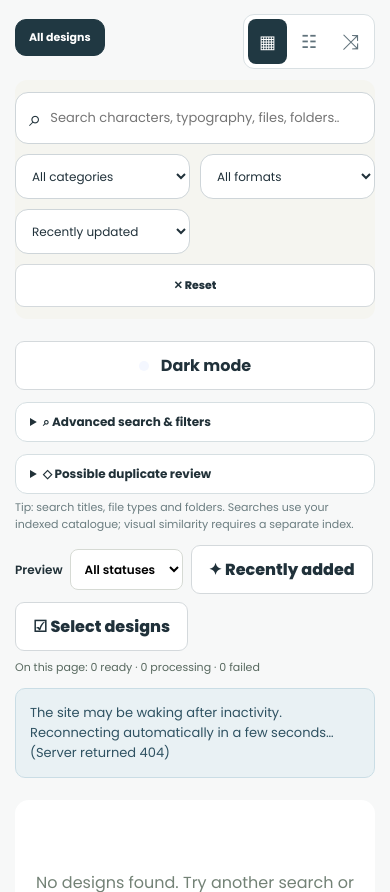
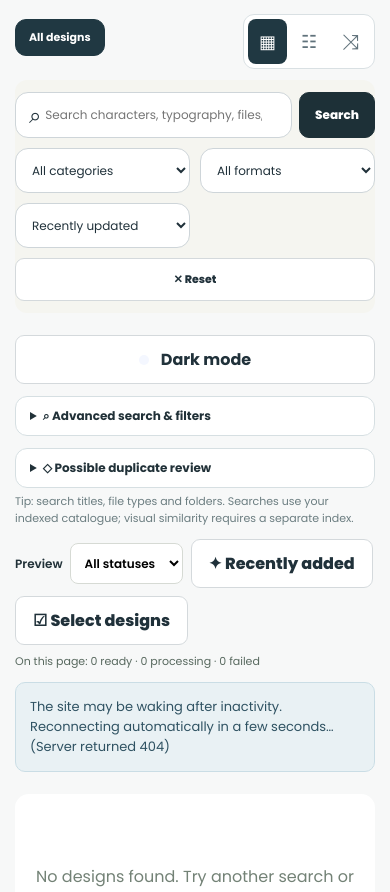
Before and after one commit to fahadhossainfrg-create/WearDHK, a website: page public/index.html in a window 390 px wide. Shown: the part 1617-2509 px from the top of the page. Drawn offline with Linux system fonts and the light colour scheme; no server answers.

Commit message:
Load responsive search button on WearDHK gallery

```diff
--- a/public/index.html
+++ b/public/index.html
@@ -4,7 +4,7 @@ html[data-theme="dark"] .stats .stat *,html[data-theme="dark"] .download-leaders
 html[data-theme="dark"] .stats .stat small,html[data-theme="dark"] .stats .stat span,html[data-theme="dark"] .download-leaders p{color:#bed1dd!important;opacity:1!important}
 html[data-theme="dark"] .search,html[data-theme="dark"] .search input{background:#243846!important;color:#eff6fa!important;border-color:#4d6875!important}
 html[data-theme="dark"] #wd-theme-toggle{color:#fff!important;background:#263e4b!important}
-</style></head><body>
+</style><link rel="stylesheet" href="/search-button.css?v=20261101"></head><body>
 <div class="shell"><aside class="sidebar"><a class="brand" href="/"><img class="brand-logo" src="/logo.svg?v=navy-20261027" alt="WearDHK logo"><span><strong>WEAR<span class="accent">DHK</span></strong><small>DESIGN LIBRARY</small></span></a>
 <div class="side-label">COLLECTIONS</div><nav id="sources" class="source-list"><button class="source selected" data-source="All">◫ <span>All collections</span></button></nav>
 <div class="side-label">QUICK LINKS</div><nav class="source-list"><a class="source" target="_blank" rel="noopener" href="https://drive.google.com/drive/folders/128JL_dyiO2xFXaRKh4zj8al5w2Y6XoNP">↗ Main Drive</a><a class="source" target="_blank" rel="noopener" href="https://drive.google.com/drive/folders/1QImLRpunvmjkhHc8_CqewTw7u6lqvoLb">↗ Organised Drive</a><a class="source" target="_blank" rel="noopener" href="https://drive.google.com/drive/folders/1MPdvOZSFs0uUwS3qYOzY9m5-_61DloDW">↗ New Designs Drive</a><a class="source" target="_blank" rel="noopener" href="https://drive.google.com/drive/folders/1SpCQMhm_iu7kYEWG81xIbjJbh2FABdoc">↗ Plain Chapter Drive</a></nav>
@@ -18,4 +18,4 @@ html[data-theme="dark"] #wd-theme-toggle{color:#fff!important;background:#263e4b
 <dialog id="preview"><button class="close" id="close" aria-label="Close preview">×</button><div class="modal-image" id="modalImage"></div><div class="modal-info"><div class="eyebrow" id="modalSource"></div><h2 id="modalTitle"></h2><p id="modalPath"></p><div id="modalMetadata" class="metadata-grid"></div><p id="modalDuplicateNote" class="duplicate-note" hidden></p><p id="modalDownloads" class="download-label" aria-live="polite">↓ 0 tracked downloads</p><div class="modal-actions"><a target="_blank" rel="noopener" class="primary" id="openDrive">↗ Open in Google Drive</a><a id="downloadDesign" class="secondary" href="#" download>↓ Download original</a><button id="modalFavorite" class="secondary">♡ Save favourite</button><button id="addToBoard" class="secondary">＋ Add to board</button><button id="copyLink" class="secondary">⧉ Copy WearDHK link</button><button id="modalPrev" class="secondary" title="Previous design">←</button><button id="modalNext" class="secondary" title="Next design">→</button></div></div></dialog>
 <dialog id="healthDialog" class="health-dialog"><button class="close" id="healthClose" aria-label="Close system status">×</button><div class="health-head"><div><div class="eyebrow">SYSTEM HEALTH</div><h2>Drive and preview status</h2><p>Live diagnostics refresh every 10 seconds while this panel is open.</p></div><span id="healthOverall" class="health-pill">Checking…</span></div><div id="healthGrid" class="health-grid" aria-live="polite"></div><div class="health-errors"><strong>Recent sync messages</strong><p id="healthErrors">No errors reported.</p></div><div class="modal-actions"><button id="healthRefresh" class="primary">↻ Refresh status</button><button id="healthSync" class="secondary">↻ Start Drive sync</button></div></dialog>
 <dialog id="boardsDialog" class="tool-dialog"><button class="close" id="boardsClose" aria-label="Close boards">×</button><div class="health-head"><div><div class="eyebrow">DESIGN BOARDS</div><h2>Group saved artwork</h2><p>Boards are saved in this browser and never create copies in Google Drive.</p></div></div><form id="boardForm" class="board-form"><input id="boardName" maxlength="40" placeholder="New board name" aria-label="New board name"><button class="primary" type="submit">＋ Create board</button></form><div id="boardsList" class="boards-list"></div></dialog>
-<dialog id="analyticsDialog" class="tool-dialog"><button class="close" id="analyticsClose" aria-label="Close analytics">×</button><div class="health-head"><div><div class="eyebrow">DOWNLOAD ANALYTICS</div><h2>Artwork activity</h2><p>Counts include original downloads and WearDHK clicks that open Google Drive.</p></div></div><div id="analyticsSummary" class="health-grid"></div><div id="analyticsChart" class="analytics-chart"></div><div class="modal-actions"><a class="secondary" href="/api/download-backup?format=csv" download>↓ Export CSV</a><a class="secondary" href="/api/download-backup" download>↓ Export JSON</a></div></dialog><script src="/app.js?v=live-health-eta-20261031"></script><script src="/phase2.js?v=20261101"></script><script src="/phase3.js?v=20261101"></script><script src="/phase4.js?v=20261101"></script><script src="/phase5.js?v=20261101"></script><script src="/sync-monitor.js?v=20261101"></script><script src="/phase6.js?v=20261101-fix3"></script><script src="/sync-safety.js?v=20261101"></script></body></html>
+<dialog id="analyticsDialog" class="tool-dialog"><button class="close" id="analyticsClose" aria-label="Close analytics">×</button><div class="health-head"><div><div class="eyebrow">DOWNLOAD ANALYTICS</div><h2>Artwork activity</h2><p>Counts include original downloads and WearDHK clicks that open Google Drive.</p></div></div><div id="analyticsSummary" class="health-grid"></div><div id="analyticsChart" class="analytics-chart"></div><div class="modal-actions"><a class="secondary" href="/api/download-backup?format=csv" download>↓ Export CSV</a><a class="secondary" href="/api/download-backup" download>↓ Export JSON</a></div></dialog><script src="/app.js?v=live-health-eta-20261031"></script><script src="/phase2.js?v=20261101"></script><script src="/phase3.js?v=20261101"></script><script src="/phase4.js?v=20261101"></script><script src="/phase5.js?v=20261101"></script><script src="/sync-monitor.js?v=20261101"></script><script src="/phase6.js?v=20261101-fix3"></script><script src="/sync-safety.js?v=20261101"></script><script src="/search-button.js?v=20261101"></script></body></html>
```
